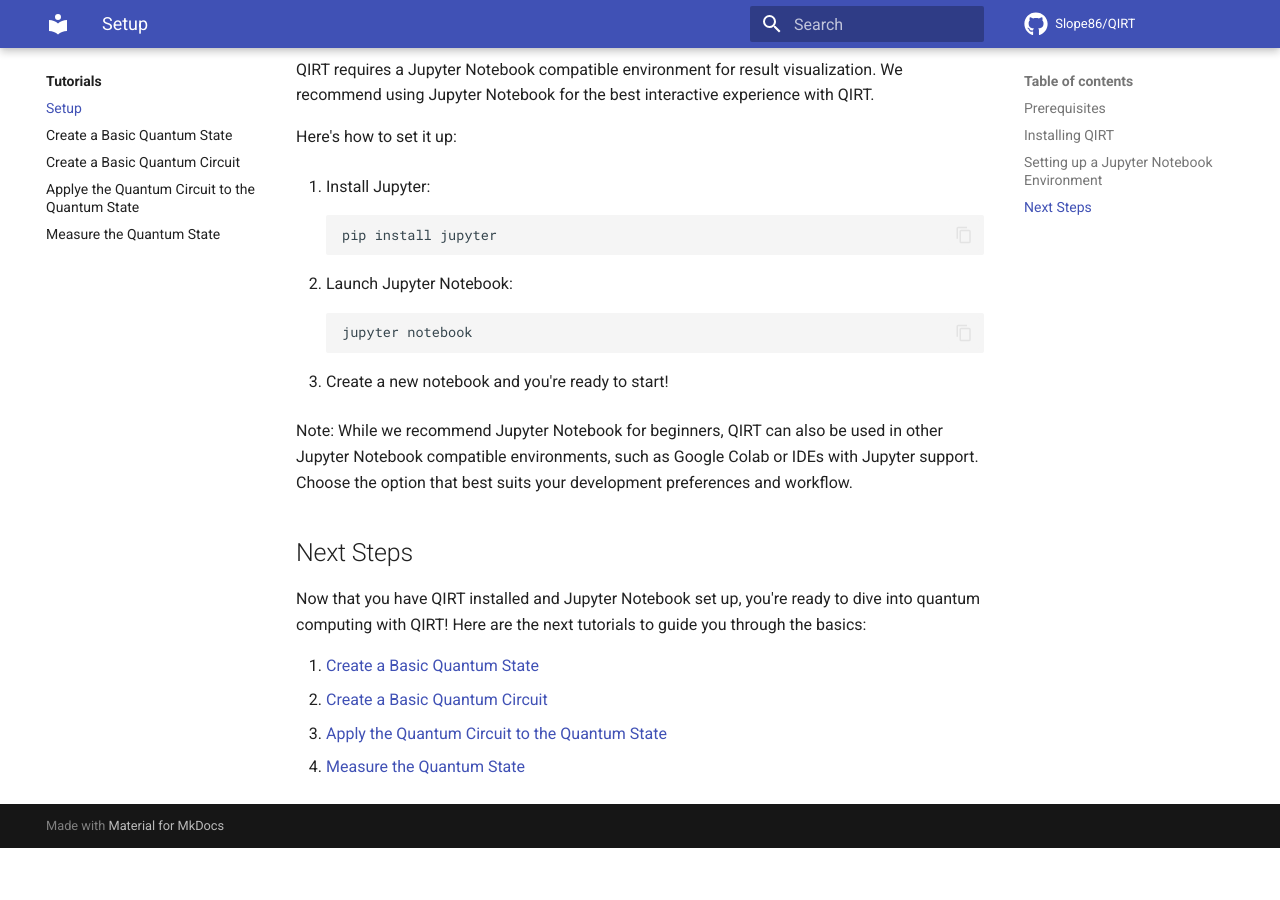
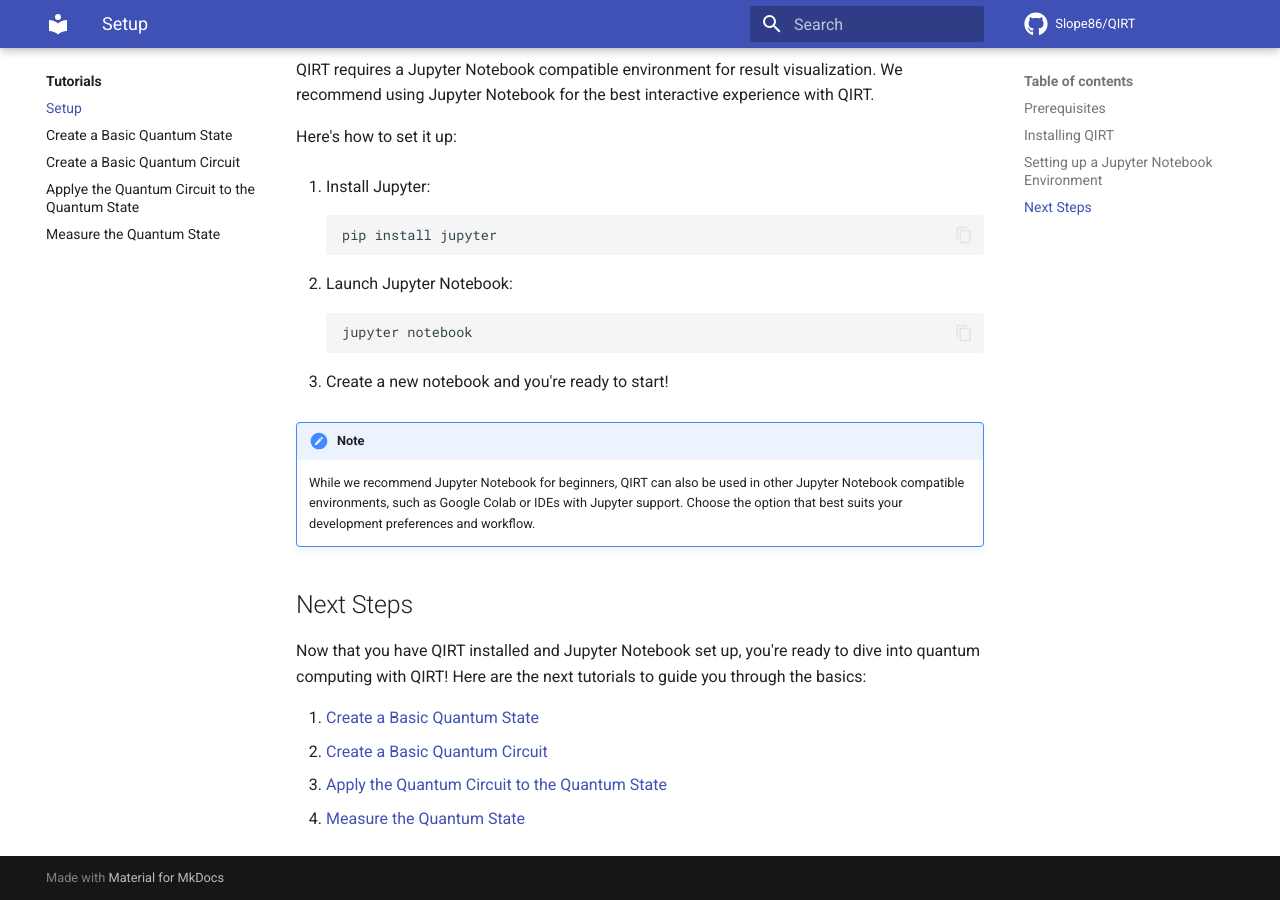
Before and after one commit to Slope86/QIRT, an MkDocs documentation site: the page built from docs/tutorials/setup.md, in a window 1280 px wide and 900 px high, scrolled down 695 px. Built offline with MkDocs 1.6.1 and Material for MkDocs 9.7.7, drawn with Linux system fonts in a browser that asks for light colours; comment, search, counter and statistics services are not loaded; before the commit the page ends 1543 px from its top, so only the background shows below that; part of the change alters nothing that is shown.

```diff
--- a/docs/tutorials/setup.md
+++ b/docs/tutorials/setup.md
@@ -36,7 +36,9 @@ Here's how to set it up:
 
 3. Create a new notebook and you're ready to start!
 
-Note: While we recommend Jupyter Notebook for beginners, QIRT can also be used in other Jupyter Notebook compatible environments, such as Google Colab or IDEs with Jupyter support. Choose the option that best suits your development preferences and workflow.
+!!! note
+
+    While we recommend Jupyter Notebook for beginners, QIRT can also be used in other Jupyter Notebook compatible environments, such as Google Colab or IDEs with Jupyter support. Choose the option that best suits your development preferences and workflow.
 
 ## Next Steps
 
--- a/mkdocs.yml
+++ b/mkdocs.yml
@@ -25,6 +25,8 @@ plugins:
           paths: [.]
 
 markdown_extensions:
+  - admonition
+  - pymdownx.details
   - pymdownx.inlinehilite
   - pymdownx.snippets
   - pymdownx.superfences
```
